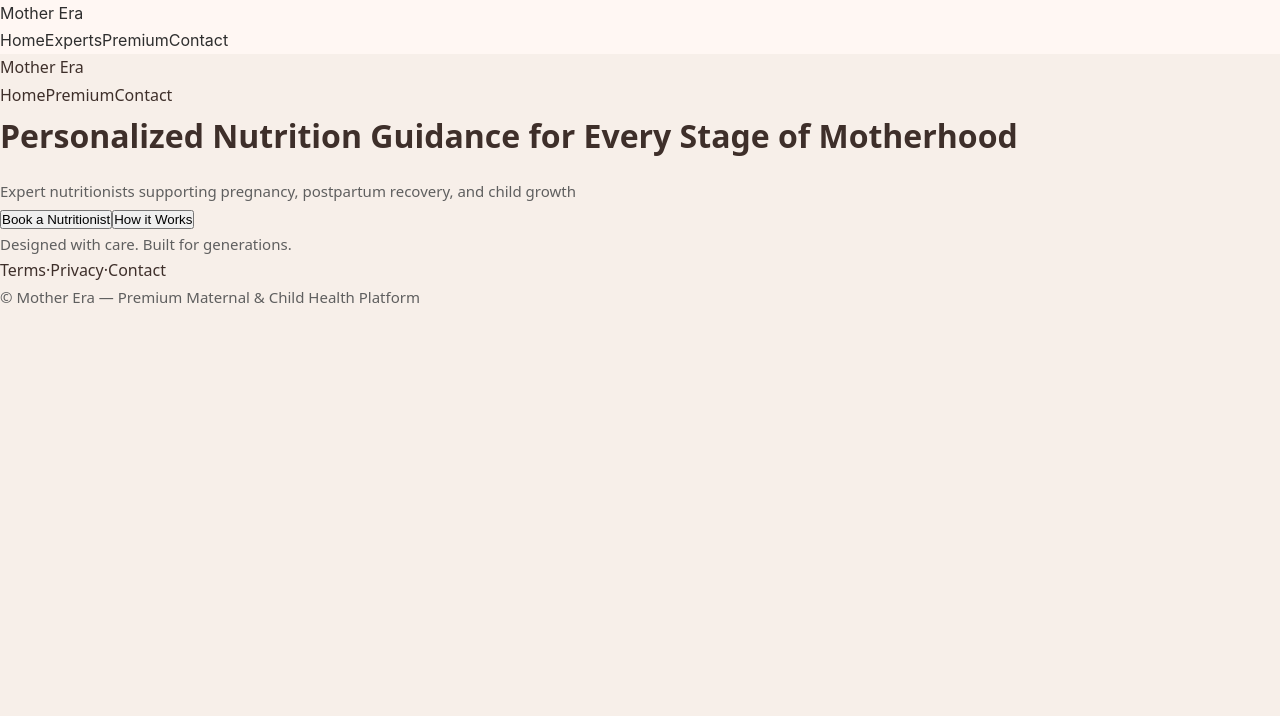
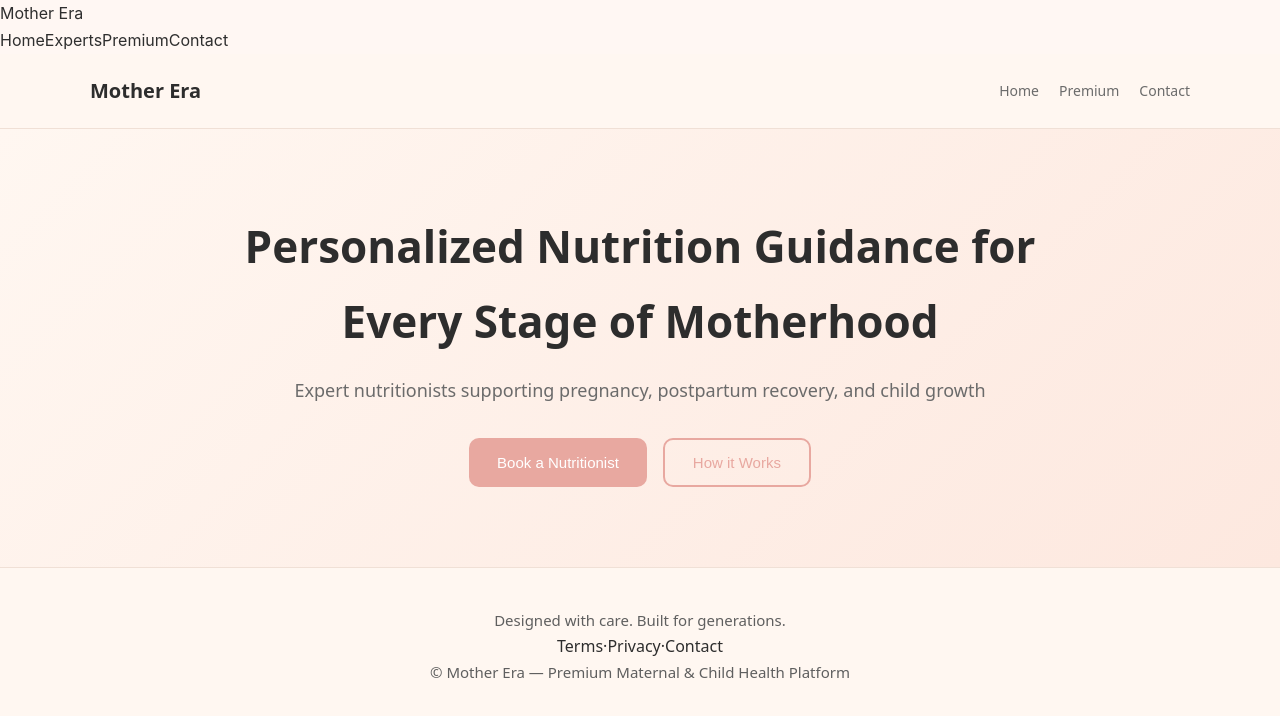
Before and after one commit to mothersera/mothersera, a Next.js app: page /nutritionists in a window 1280 px wide. Shown: the top 716 px of the page. Built offline with nearby package versions, Linux system fonts and the light colour scheme.

Commit message:
Fix BuilderContent children overload with render function

```diff
--- a/app/nutritionists/nutritionists.css
+++ b/app/nutritionists/nutritionists.css
@@ -1,8 +1,143 @@
 /* Nutritionists Page Styles */
 
 .nutritionists-main {
-  min-height: 100vh;
-  background-color: #f7efe9;
-  font-family: system-ui, -apple-system, BlinkMacSystemFont, sans-serif;
-  color: #3e2f2a;
+  background: #fdf4ee;
+  font-family: system-ui, -apple-system, BlinkMacSystemFont;
+  color: #2d2d2d;
 }
+
+/* Header */
+.nutritionists-header {
+  background: #fff7f1;
+  border-bottom: 1px solid #f0e0d6;
+  padding: 20px 24px;
+}
+
+.header-container {
+  max-width: 1100px;
+  margin: 0 auto;
+  display: flex;
+  justify-content: space-between;
+  align-items: center;
+}
+
+.logo {
+  font-weight: 700;
+  font-size: 20px;
+  text-decoration: none;
+  color: #2d2d2d;
+}
+
+.header-nav {
+  display: flex;
+  gap: 20px;
+}
+
+.header-nav a {
+  text-decoration: none;
+  color: #6b6b6b;
+  font-size: 14px;
+}
+
+.header-nav a:hover {
+  color: #2d2d2d;
+}
+
+/* Hero */
+.hero {
+  padding: 80px 24px;
+  text-align: center;
+  background: linear-gradient(135deg, #fff7f1, #fde8df);
+}
+
+.hero-content {
+  max-width: 900px;
+  margin: 0 auto;
+}
+
+.hero-title {
+  font-size: 44px;
+  font-weight: 700;
+  margin-bottom: 16px;
+}
+
+.hero-subtitle {
+  font-size: 18px;
+  color: #6b6b6b;
+  margin-bottom: 32px;
+}
+
+.hero-buttons {
+  display: flex;
+  gap: 16px;
+  justify-content: center;
+}
+
+/* Buttons */
+.btn {
+  padding: 14px 28px;
+  border-radius: 10px;
+  font-size: 15px;
+  cursor: pointer;
+  border: none;
+}
+
+.btn-primary {
+  background: #e8a8a0;
+  color: white;
+}
+
+.btn-secondary {
+  background: transparent;
+  border: 2px solid #e8a8a0;
+  color: #e8a8a0;
+}
+
+/* Sections */
+.section {
+  padding: 80px 24px;
+}
+
+.section-container {
+  max-width: 1100px;
+  margin: 0 auto;
+}
+
+.section-title {
+  font-size: 32px;
+  font-weight: 700;
+  margin-bottom: 12px;
+}
+
+.section-subtitle {
+  color: #6b6b6b;
+  margin-bottom: 48px;
+}
+
+/* Cards */
+.cards-grid {
+  display: grid;
+  grid-template-columns: repeat(auto-fit, minmax(250px, 1fr));
+  gap: 24px;
+}
+
+.card {
+  background: white;
+  padding: 28px;
+  border-radius: 14px;
+  box-shadow: 0 6px 20px rgba(0,0,0,0.05);
+  text-align: center;
+}
+
+.card-icon {
+  font-size: 36px;
+  margin-bottom: 12px;
+}
+
+/* Footer */
+.footer {
+  padding: 40px 24px;
+  background: #fff7f1;
+  border-top: 1px solid #f0e0d6;
+  text-align: center;
+}
```
Also changed, not shown: app/[[...page]]/page.tsx (added, +25 -0 lines), app/components/BuilderRenderer.tsx (added, +20 -0 lines), app/baby-growth/pages.tsx (added).
